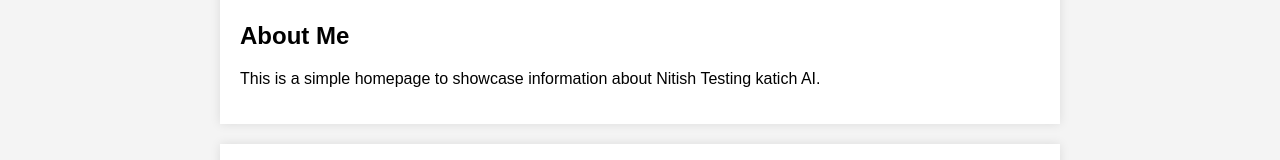
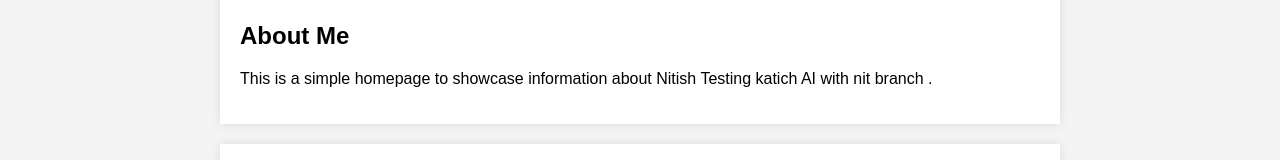
Before and after one commit to nitish0104/Sample-Project, a plain HTML site: page index.html in a window 1280 px wide. Shown: the part 138-298 px from the top of the page. Drawn offline with Linux system fonts and the light colour scheme.

Commit message:
Update homepage description with branch information

```diff
--- a/index.html
+++ b/index.html
@@ -46,7 +46,7 @@
 
     <section>
         <h2>About Me</h2>
-        <p>This is a simple homepage to showcase information about Nitish Testing katich AI.</p>
+        <p>This is a simple homepage to showcase information about Nitish Testing katich AI with nit branch .</p>
     </section>
 
     <section>
```
